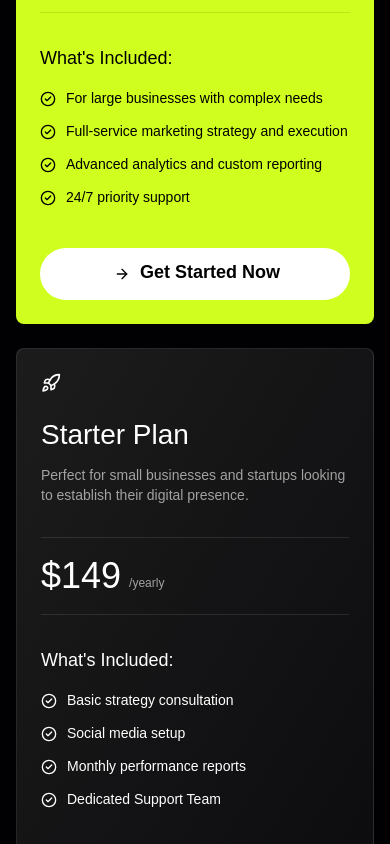
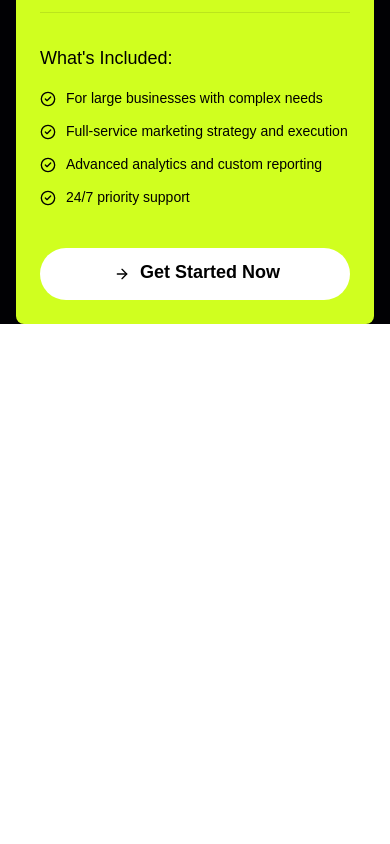
Before and after one commit to DHARA915/internship-learning, a React (Vite) app in the folder setrex/: page / in a window 390 px wide. Shown: the part 8019-8863 px from the top of the page. After the commit the page ends 8343 px from the top, so only its background shows below. Built offline with nearby package versions, Linux system fonts and the light colour scheme.

Commit message:
fix; fix toggle button div transition.

```diff
--- a/setrex/src/Sections/Pricing.jsx
+++ b/setrex/src/Sections/Pricing.jsx
@@ -2,6 +2,8 @@ import React from 'react'
 import { useState } from 'react';
 import { Rocket, Zap } from 'lucide-react'
 import Pricingcard from '../Components/Pricingcard';
+import SectionReveal from '../Components/SectionReveal';
+import { motion, AnimatePresence } from "framer-motion";
 
 const Pricing = () => {
 
@@ -95,15 +97,32 @@ const billing = yearly ? "/yearly" : "/monthly";
                         </span>
                     </div>
 
-                    <div id="pricingcards" className="lg:px-[20px] lg:pb-[20px] lg:mt-[60px] rounded-2xl ">
 
+                    {/* <div id="pricingcards" className="lg:px-[20px] lg:pb-[20px] lg:mt-[60px] rounded-2xl ">
+                        <div className="grid grid-cols-1 lg:grid-cols-2 gap-6">
+                            {plans
+                                .filter((plan) => plan.period === billing)
+                                .map((plan) => <Pricingcard key={plan.title + plan.period} {...plan} />)}
+                        </div>
+                    </div> */}
 
-
-                    <div className="grid lg:grid-cols-2 grid-col-1 gap-6">
-  {plans.map((plan) => <Pricingcard key={plan.title} {...plan} />)}
+                    <AnimatePresence mode="wait">
+                        <motion.div
+                            key={billing}
+                            initial={{ opacity: 0, y: 80 }}
+                            animate={{ opacity: 1, y: 0 }}
+                            exit={{ opacity: 0, y: -20 }}
+                            transition={{ duration: 0.2, ease: [0.16, 1, 0.3, 1] }}
+                        >
+                            <div id="pricingcards" className="lg:px-[20px] lg:pb-[20px] lg:mt-[60px] rounded-2xl">
+                                <div className="grid grid-cols-1 lg:grid-cols-2 gap-6">
+                                    {plans
+                                        .filter((plan) => plan.period === billing)
+                                        .map((plan) => <Pricingcard key={plan.title + plan.period} {...plan} />)}
                                 </div>
                             </div>
-
+                        </motion.div>
+                    </AnimatePresence>
 
 
                 </div>
```
Lines whose indentation alone changed are shown as unchanged.
